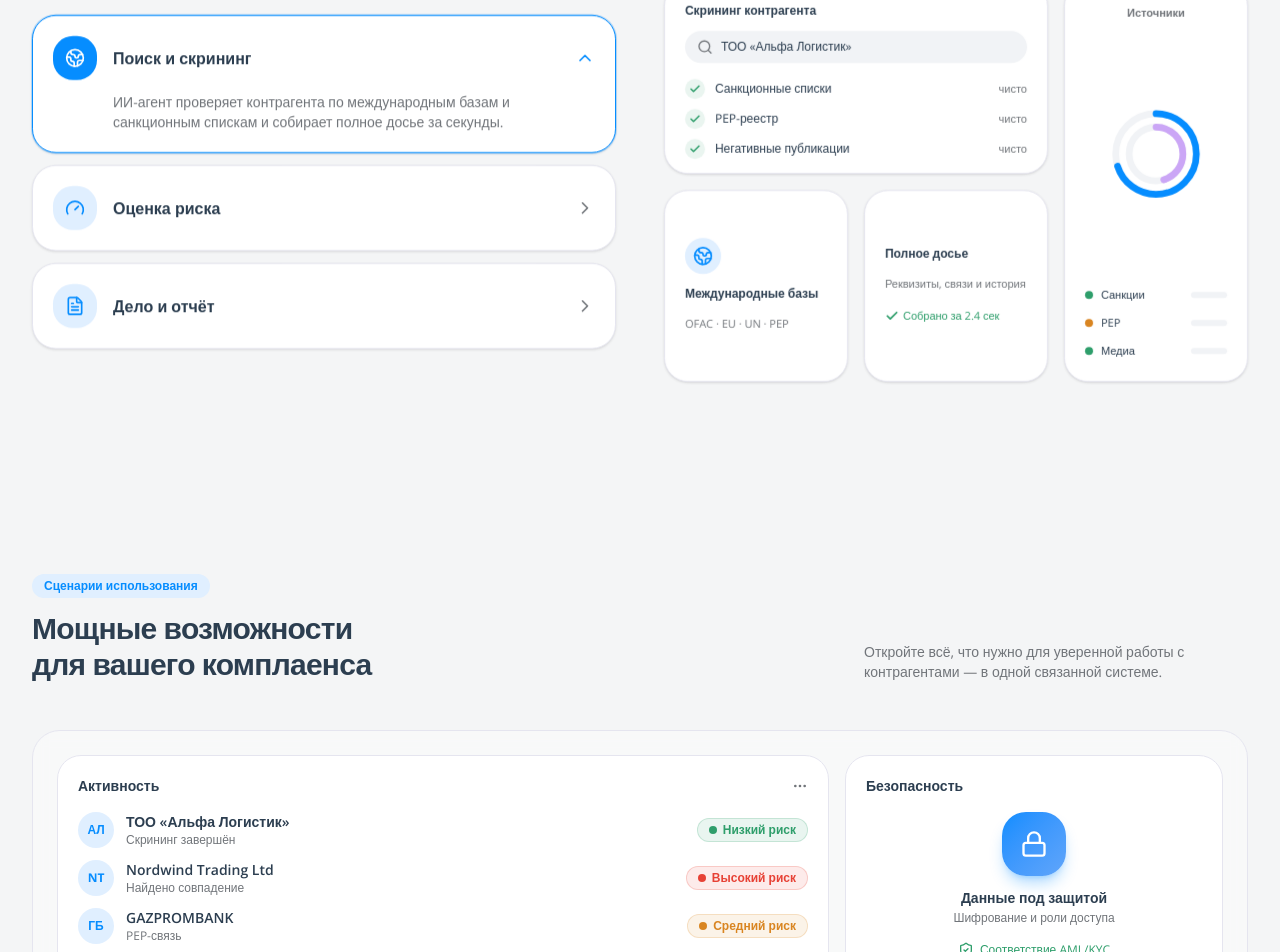
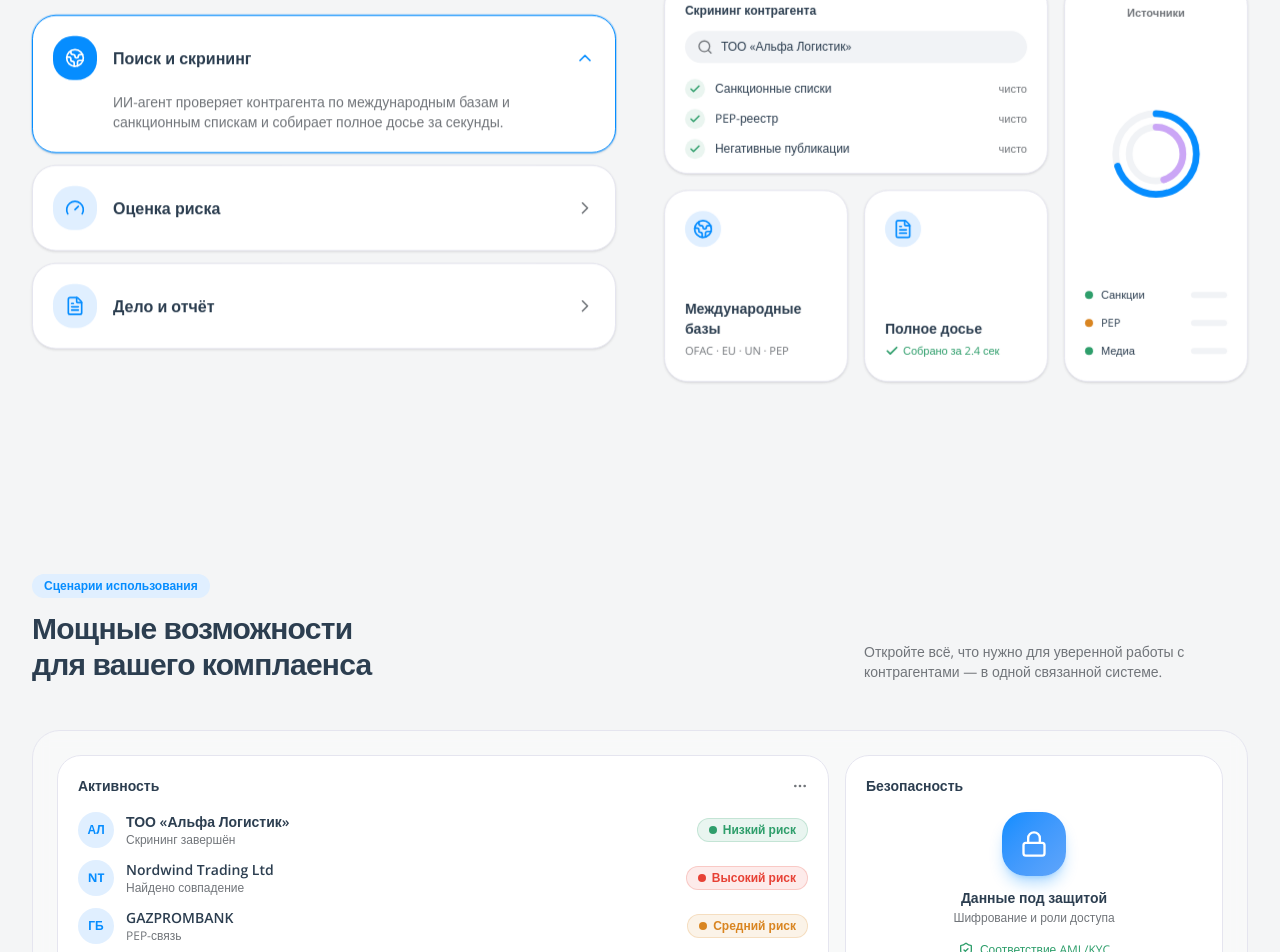
Before and after one commit to dzhmnklva012/-e-analytic, a Next.js app in the folder compliance-landing/: page / in a window 1280 px wide. Shown: the part 3808-4760 px from the top of the page. Built offline with nearby package versions, Linux system fonts and the light colour scheme.

Commit message:
Auto-update: how-it-works.tsx

```diff
--- a/compliance-landing/src/components/landing/how-it-works.tsx
+++ b/compliance-landing/src/components/landing/how-it-works.tsx
@@ -178,20 +178,26 @@ function ScreeningVisual() {
         </div>
       </MiniCard>
 
-      <MiniCard className="justify-center">
+      <MiniCard className="justify-between">
         <span className="grid size-9 place-items-center rounded-xl bg-secondary text-secondary-foreground">
           <Globe2 className="size-5" />
         </span>
-        <span className="text-xs font-semibold text-foreground">Международные базы</span>
-        <span className="text-[11px] text-muted-foreground">OFAC · EU · UN · PEP</span>
+        <div className="flex flex-col gap-0.5">
+          <span className="text-sm font-bold text-foreground">Международные базы</span>
+          <span className="text-[11px] text-muted-foreground">OFAC · EU · UN · PEP</span>
+        </div>
       </MiniCard>
 
-      <MiniCard className="justify-center">
-        <span className="text-xs font-semibold text-foreground">Полное досье</span>
-        <span className="text-[11px] text-muted-foreground">Реквизиты, связи и история</span>
-        <span className="inline-flex items-center gap-1 text-[11px] font-medium text-success">
-          <Check className="size-3.5" strokeWidth={3} /> Собрано за 2.4 сек
+      <MiniCard className="justify-between">
+        <span className="grid size-9 place-items-center rounded-xl bg-secondary text-secondary-foreground">
+          <FileText className="size-5" />
         </span>
+        <div className="flex flex-col gap-0.5">
+          <span className="text-sm font-bold text-foreground">Полное досье</span>
+          <span className="inline-flex items-center gap-1 text-[11px] font-medium text-success">
+            <Check className="size-3.5" strokeWidth={3} /> Собрано за 2.4 сек
+          </span>
+        </div>
       </MiniCard>
     </div>
   );
```
